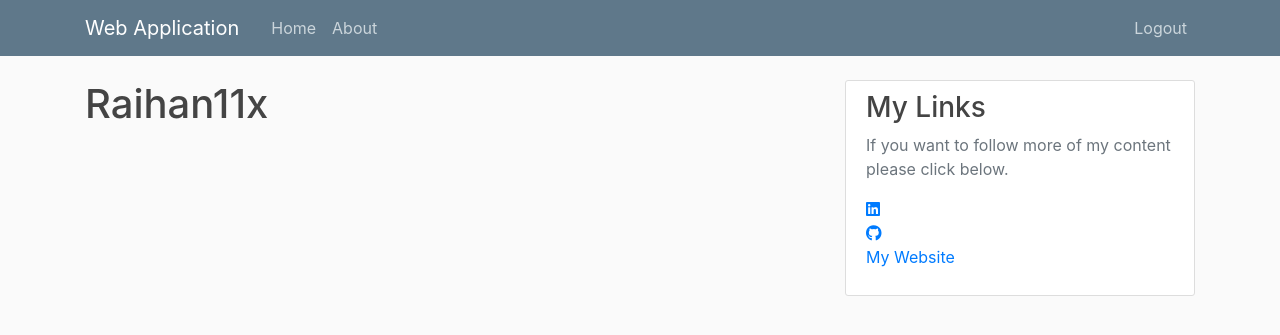
After one commit to Raihan11x/Python-Multi-Tier-Web-App, a Flask app: page /account in a window 1280 px wide. The commit adds this page. Shown: the top 335 px of the page. Run offline with Flask 2, Linux system fonts and the light colour scheme; a user stored in the database is signed in; some libraries are stand-ins or nearby versions.

Commit message:
edited html files

```diff
--- /dev/null
+++ b/flaskblog/templates/account.html
@@ -0,0 +1,4 @@
+{% extends "layout.html" %}
+{% block content %}
+    <h1>{{ current_user.username }}</h1>
+{% endblock content %}
--- a/flaskblog/templates/layout.html
+++ b/flaskblog/templates/layout.html
@@ -31,8 +31,12 @@
             </div>
             <!-- Navbar Right Side -->
             <div class="navbar-nav">
-              <a class="nav-item nav-link" href="{{ url_for('login') }}">Login</a>
-              <a class="nav-item nav-link" href="{{ url_for('register') }}">Register</a>
+              {% if current_user.is_authenticated %}
+              <a class="nav-item nav-link" href="{{ url_for('logout') }}">Logout</a>
+              {% else %}
+                <a class="nav-item nav-link" href="{{ url_for('login') }}">Login</a>
+                <a class="nav-item nav-link" href="{{ url_for('register') }}">Register</a>
+              {% endif %}
             </div>
           </div>
         </div>
```
